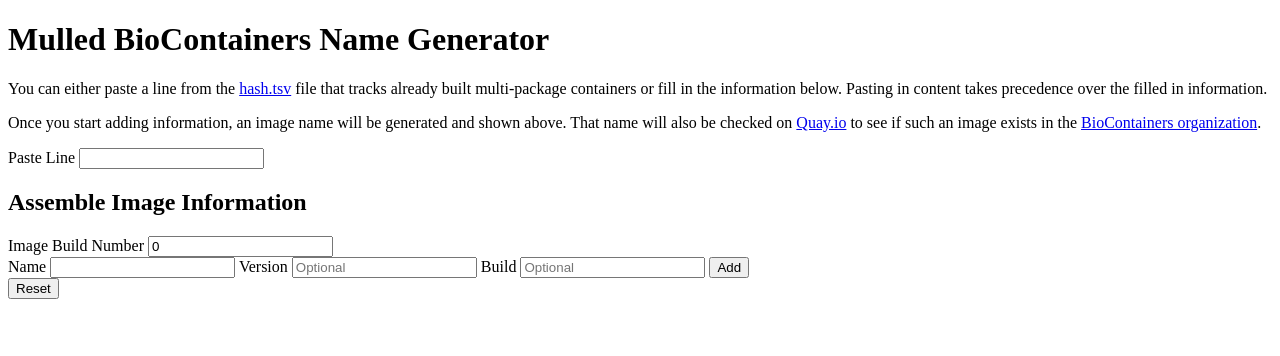
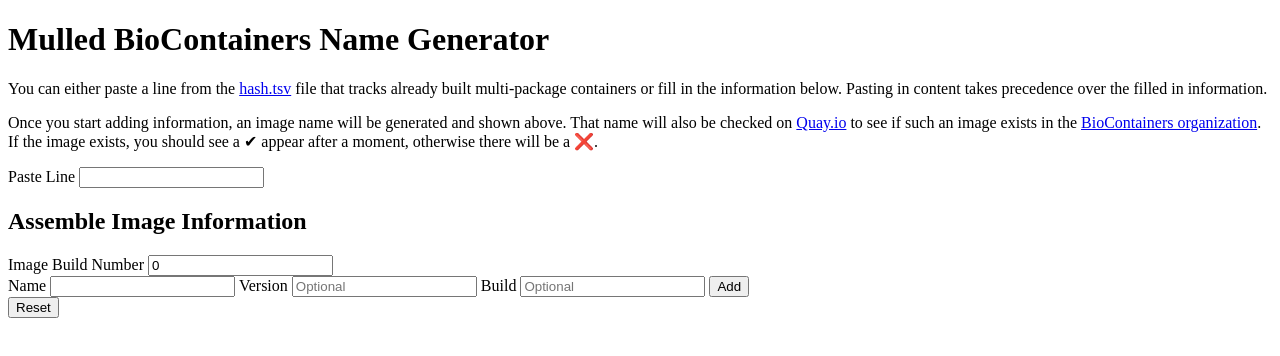
Before and after one commit to Midnighter/mulled, a SvelteKit app: page / in a window 1280 px wide. Shown: the top 356 px of the page. Built offline with nearby package versions, Linux system fonts and the light colour scheme.

Commit message:
docs: explain check mark and cross

```diff
--- a/src/components/Description.svelte
+++ b/src/components/Description.svelte
@@ -11,4 +11,6 @@
     That name will also be checked on <a href="https://quay.io">Quay.io</a> to see if
     such an image exists in the
     <a href="https://quay.io/organization/biocontainers">BioContainers organization</a>.
+    If the image exists, you should see a &#10004; appear after a moment, otherwise
+    there will be a &#10060;.
 </p>
```
